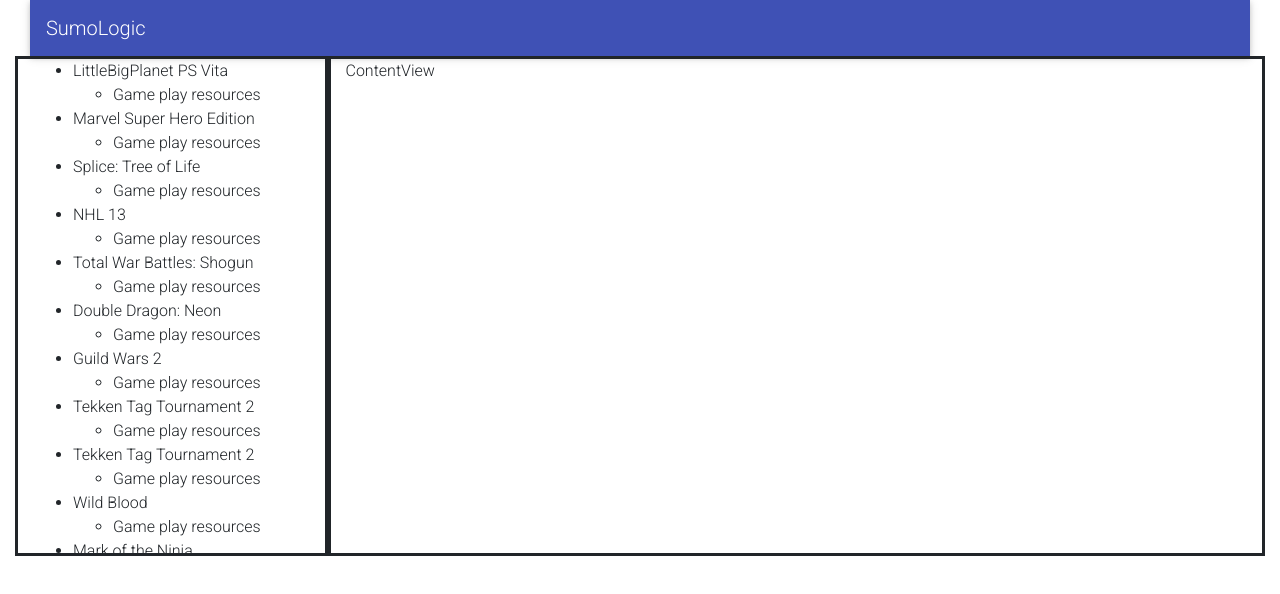
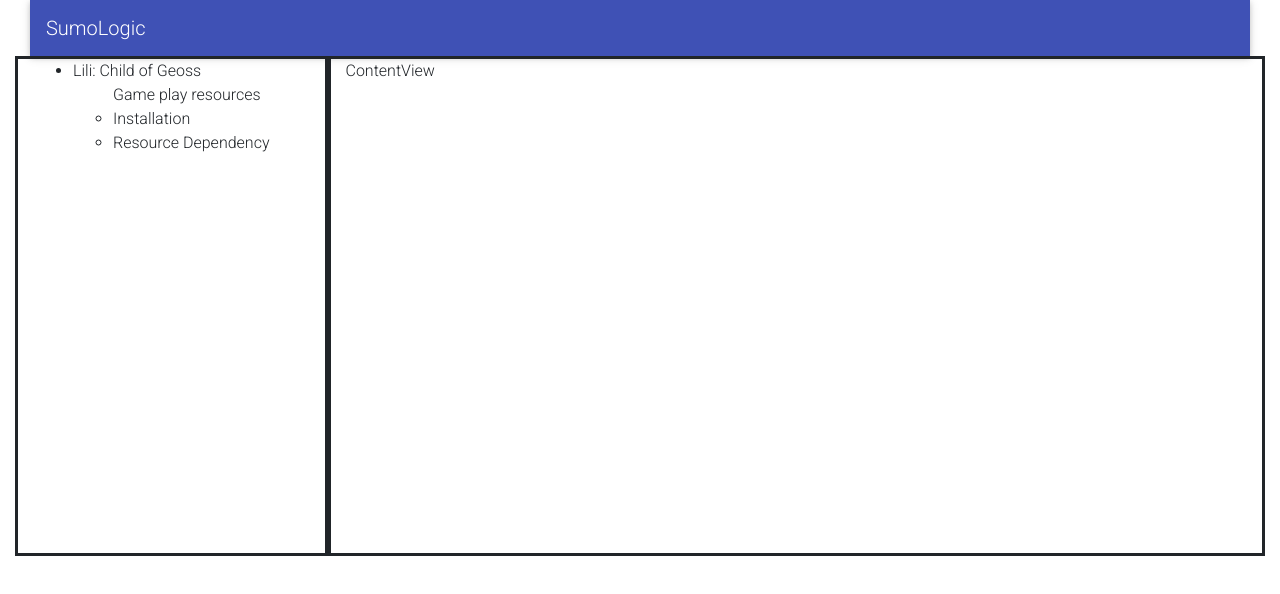
Before and after one commit to WebAppReactTraining/File-Browser-React-App, a React (Create React App) app: page / in a window 1280 px wide. Shown: the top 594 px of the page. Built offline with nearby package versions, Linux system fonts and the light colour scheme.

Commit message:
Logic some what reaching goal

```diff
--- /dev/null
+++ b/src/components/IndentationList.js
@@ -0,0 +1,32 @@
+import React,{Component} from 'react';
+
+class IndentationList extends Component{
+
+	generateHTML (){
+		let data=this.props.data, listHTML='';
+		if(data != null && data.length > 0){
+			data.map(repeater => {
+				let temp, objectKeys = Object.keys(repeater);
+				console.log(objectKeys);
+				if(objectKeys != null & objectKeys.length > 0){
+					let key0 = objectKeys[0], key1 = objectKeys[1];
+
+					let repeaterChild = repeater[key1];
+					let chld = Object.keys(repeaterChild), key01 = chld[0], key02 = chld[1];
+					listHTML = <ul> <li>{repeater.title } <ul>{key1}  <li> {key01 } </li><li>{key02}  </li></ul></li></ul>;
+				}
+			});
+		}
+		return listHTML;
+	}
+
+	render(){
+
+		return(
+			<div>
+				{this.generateHTML()}
+			</div>
+		);
+	}
+}
+export default IndentationList;
--- a/src/components/LeftNavigation.js
+++ b/src/components/LeftNavigation.js
@@ -1,6 +1,7 @@
 import React,{Component} from 'react';
 import {Card,CardBody} from 'mdbreact';
-import Data from '../resources/long_game_tree.json'
+import Data from '../resources/long_game_tree.json';
+import IndentationList from './IndentationList';
 
 class LeftNavigation extends Component{
 
@@ -12,7 +13,7 @@ render(){
 
 	return(
 		<div >
-		<ul>{Data.map(repeater =><li onClick={this.handleClick}  title={repeater.title}>{repeater.title}<ul><li>Game play resources</li></ul></li>)}</ul>
+			<IndentationList data={Data}/>
 		</div>
 		)
 }
```
